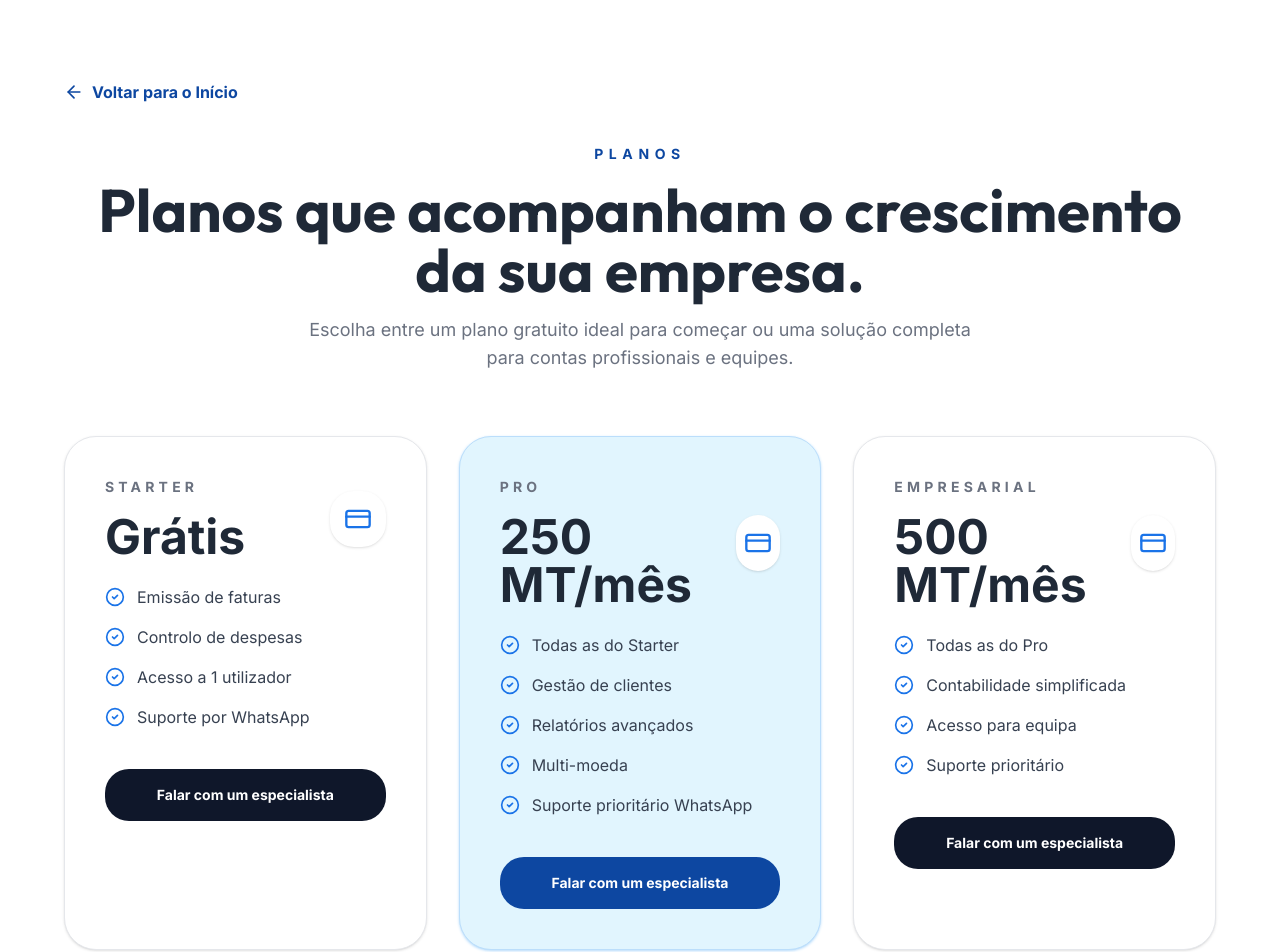
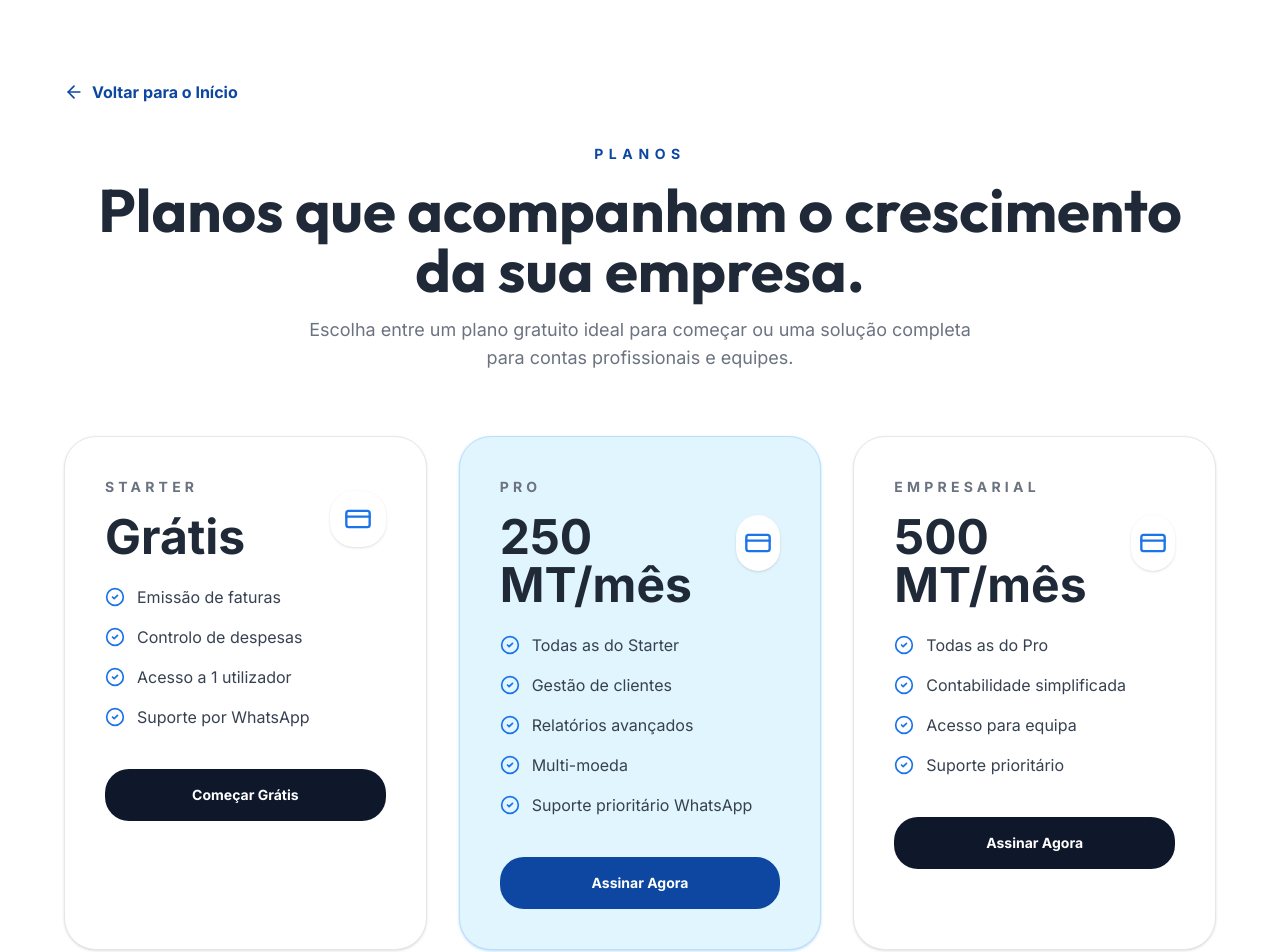
Before and after one commit to autshopping83-oss/P-gina-, a React (Vite) app: page /precos in a window 1280 px wide. Shown: the top 952 px of the page. Built offline with nearby package versions, Linux system fonts and the light colour scheme.

Commit message:
fix: mudar CTA de precos de WhatsApp para plataforma biz-flow.cloud

```diff
--- a/src/pages/Pricing.tsx
+++ b/src/pages/Pricing.tsx
@@ -67,12 +67,12 @@ const Pricing = () => {
                 ))}
               </ul>
               <a
-                href="https://wa.me/258840636794"
+                href="https://biz-flow.cloud"
                 target="_blank"
                 rel="noopener noreferrer"
                 className={`inline-flex items-center justify-center w-full rounded-3xl px-6 py-4 text-sm font-bold transition-all ${plan.highlight ? 'bg-[#0D47A1] text-white hover:bg-[#0B3A85]' : 'bg-[#0F172A] text-white hover:bg-[#0B3A85]'}`}
               >
-                Falar com um especialista
+                {plan.price === 'Grátis' ? 'Começar Grátis' : 'Assinar Agora'}
               </a>
             </div>
           ))}
```
